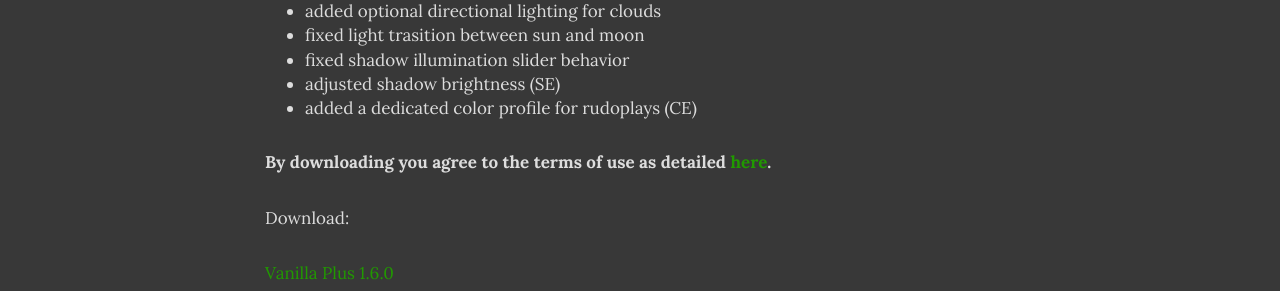
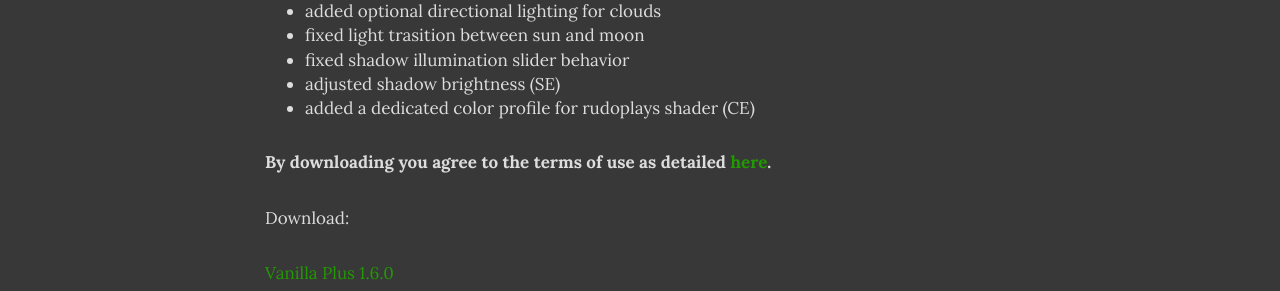
Before and after one commit to rre36/glProjectsWeb, a Jekyll site: the page built from _posts/2019-09-11-vplus_1.6.md, in a window 1280 px wide and 900 px high, scrolled down 370 px. Shown: the part 163-454 px from the top of the window. Built offline with Jekyll 4.4.1, drawn with Linux system fonts in a browser that asks for light colours; nearby versions of some CDN libraries; comment, search, counter and statistics services are not loaded.

```diff
--- a/_posts/2019-09-11-vplus_1.6.md
+++ b/_posts/2019-09-11-vplus_1.6.md
@@ -15,17 +15,17 @@ bigimg:
 * fixed light trasition between sun and moon
 * fixed shadow illumination slider behavior
 * adjusted shadow brightness (SE)
-* added a dedicated color profile for rudoplays (CE)
+* added a dedicated color profile for rudoplays shader (CE)
 
 **By downloading you agree to the terms of use as detailed [here](https://rre36.github.io/glProjectsWeb/license/).**
 
 Download:
 
-[Vanilla Plus 1.6.0](https://github.com/rre36/glsl_vplus/releases/download/v1.6.0/VPlus_v1.6.0.zip)
+[Vanilla Plus 1.6.0](https://github.com/rre36/vplus_web/releases/download/v1.6.0/VPlus_v1.6.0.zip)
 
-[Vanilla Plus 1.6.0 SE](https://github.com/rre36/glsl_vplus/releases/download/v1.6.0se/VPlus_v1.6.0_SE.zip)
+[Vanilla Plus 1.6.0 SE](https://github.com/rre36/vplus_web/releases/download/v1.6.0/VPlus_v1.6.0_SE.zip)
 
-[Vanilla Plus 1.6.0 CE](https://github.com/rre36/glsl_vplus/releases/download/v1.6.0ce/VPlus_v1.6.0_CE.zip)
+[Vanilla Plus 1.6.0 CE](https://github.com/rre36/vplus_web/releases/download/v1.6.0/VPlus_v1.6.0_CE.zip)
 
 ***
 
```
Also changed, not shown: _posts/2019-05-02-vplus_1.2.md (+2 -2 lines), _posts/2019-05-08-vplus_1.3.md (+2 -2 lines), _posts/2019-06-21-vplus_1.4.md (+2 -2 lines), _posts/2019-08-11-vplus_1.5.md (+3 -3 lines), _posts/2019-12-05-vplus_2.0.md (+1 -1 lines).
